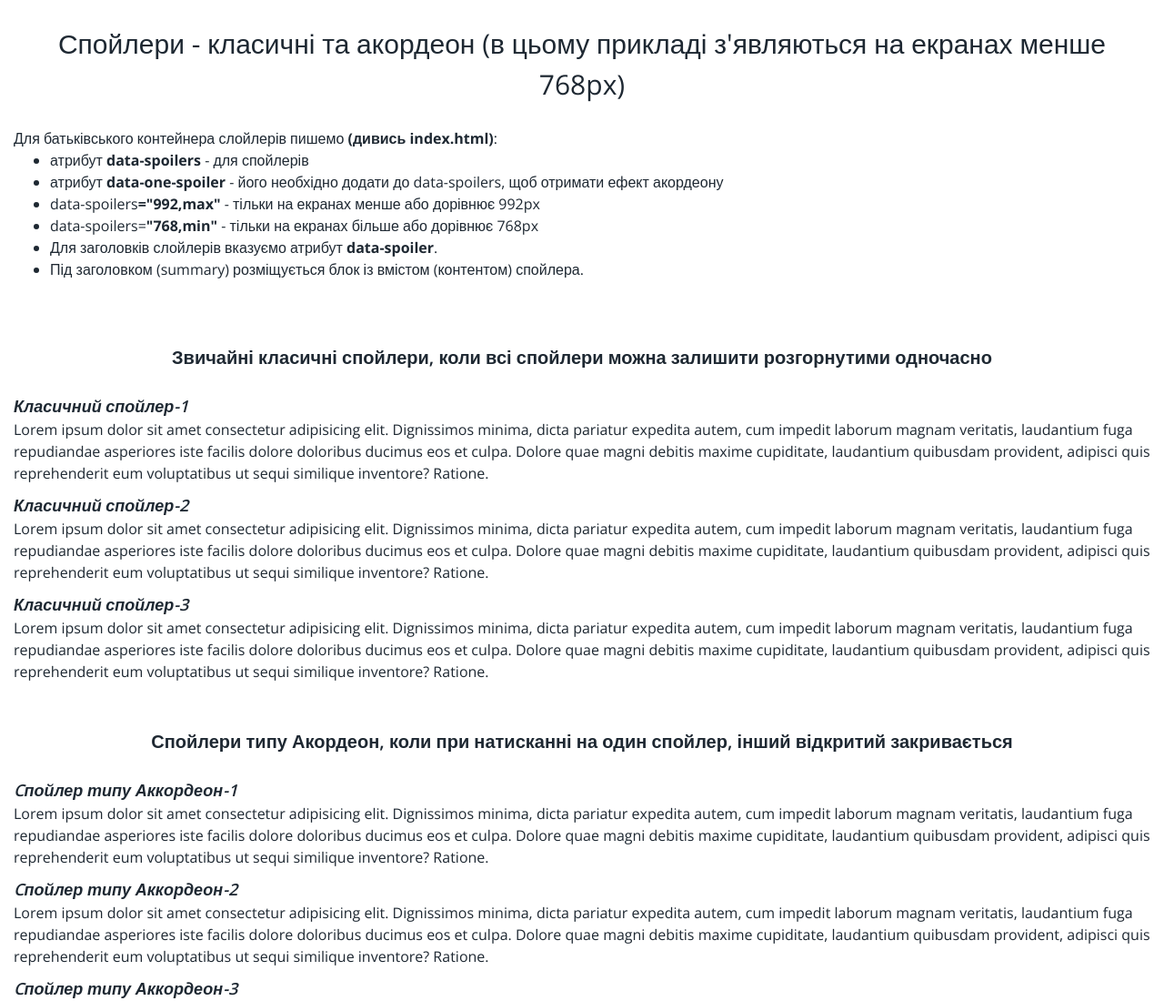
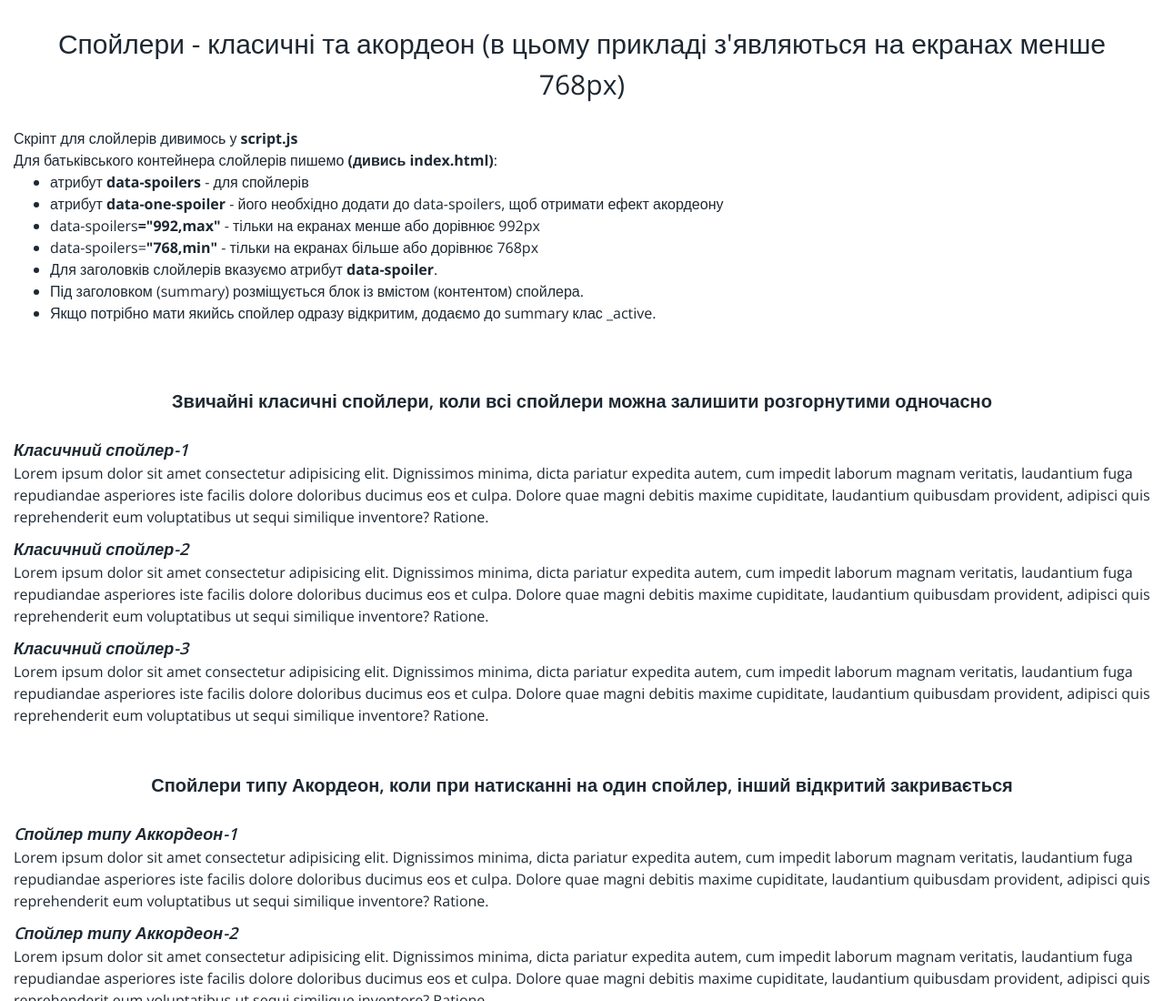
Before and after one commit to Pavlo-Orhunov/spoilers, a plain HTML site: page index.html in a window 1280 px wide. Shown: the top 1100 px of the page at 91% size. Drawn offline with nearby package versions, Linux system fonts and the light colour scheme.

Commit message:
html is slightly modified

```diff
--- a/index.html
+++ b/index.html
@@ -18,6 +18,9 @@
             Спойлери - класичні та акордеон (в цьому прикладі з'являються на
             екранах менше 768px)
           </h1>
+          <p>
+            Скріпт для слойлерів дивимось у <b>script.js</b>
+          </p>
           <p>
             Для батьківського контейнера слойлерів пишемо
             <b>(дивись index.html)</b>:
@@ -43,6 +46,9 @@
               Під заголовком (summary) розміщується блок із вмістом
               (контентом) спойлера.
             </li>
+            <li>
+              Якщо потрібно мати якийсь спойлер одразу відкритим, додаємо до summary клас _active.
+            </li>
           </ul>
           <h2 class="subtitle">
             Звичайні класичні спойлери, коли всі спойлери можна залишити
@@ -50,7 +56,7 @@
           </h2>
           <div data-spoilers="768,max" class="spoiler-classic">
             <details class="spoiler-classic__item">
-              <summary data-spoiler class="spoiler-classic__title">
+              <summary data-spoiler class="spoiler-classic__title _active">
                 Класичний спойлер-1
               </summary>
               <p>
```
